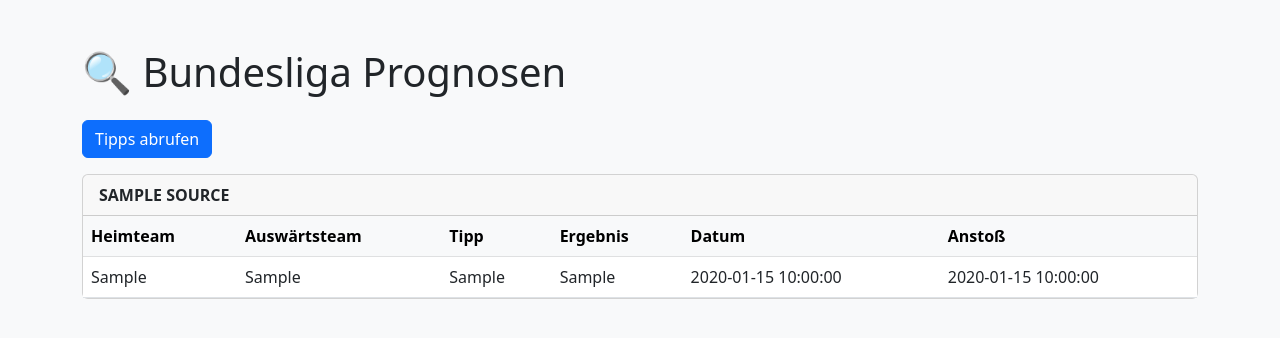
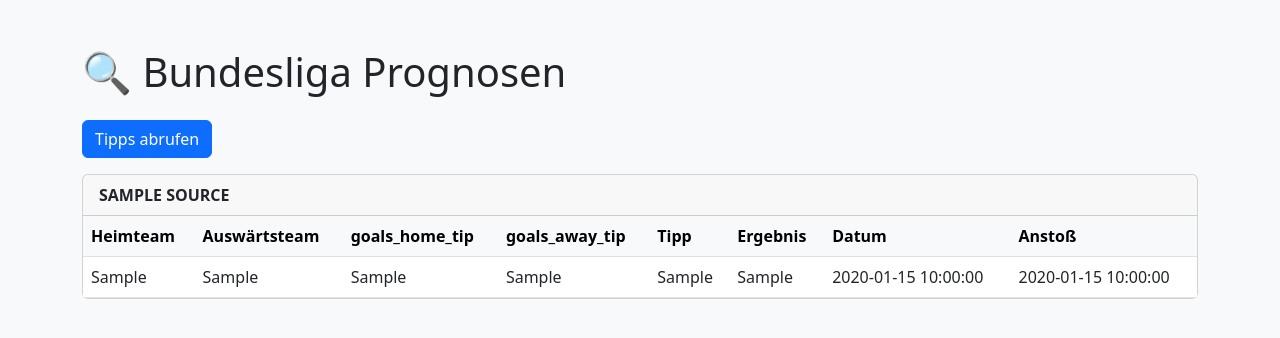
Before and after one commit to MarcSahib/bundesliga-tipp-prognose, a Flask app: template templates/index.html in a window 1280 px wide. Shown: the top 338 px of the page. Run offline with Flask 3, Linux system fonts and the light colour scheme; the template is opened without the code that fills it: most values are stand-ins (such as "Sample title", 1, 10 or a date in 2020).

Commit message:
Add some TODOs

```diff
--- a/scraper/buli_tipphilfe.py
+++ b/scraper/buli_tipphilfe.py
@@ -4,7 +4,7 @@
 
 def scrape_buli_tipphilfe_prognose():
 
-    url = "https://www.buli-tipphilfe.de/"
+    url = "https://www.buli-tipphilfe.de/" # hat scheinbar keine eindeutige URL für spieltag/saison , sollte noch auf https://www.buli-tipphilfe.de/1-bundesliga-tipps geändert werden.
 
     headers = {
         "User-Agent": "Mozilla/5.0 (Windows NT 10.0; Win64; x64) "
--- a/scraper/bundesliga_prognose.py
+++ b/scraper/bundesliga_prognose.py
@@ -4,7 +4,7 @@
 
 def scrape_bundesliga_prognose():
 
-    url = "https://www.bundesliga-prognose.de/"
+    url = "https://www.bundesliga-prognose.de/" # besitzt "/1/2024/29/" -> /<Liga>/Saison/Spieltag
 
     headers = {
         "User-Agent": "Mozilla/5.0 (Windows NT 10.0; Win64; x64) "
--- a/scraper/kicker.py
+++ b/scraper/kicker.py
@@ -4,7 +4,7 @@
 
 def scrape_kicker_prognose():
 
-    url = "https://www.kicker.de/die-bundesliga-prognose-unsere-expertentipps-993443/artikel"
+    url = "https://www.kicker.de/die-bundesliga-prognose-unsere-expertentipps-993443/artikel" # hat scheinbar keine eindeutige URL für Spieltag + saison
 
     headers = {
         "User-Agent": "Mozilla/5.0 (Windows NT 10.0; Win64; x64) "
--- a/scraper/sportwettenvergleich.py
+++ b/scraper/sportwettenvergleich.py
@@ -4,7 +4,7 @@
 
 def scrape_sportwettenvergleich_prognose():
 
-    url  = "https://www.sportwettenvergleich.net/kickform/bundesliga-spieltagstipps"
+    url  = "https://www.sportwettenvergleich.net/kickform/bundesliga-spieltagstipps" # besitzt /30/ -> /<Spieltag>/
 
     headers = {
         "User-Agent": "Mozilla/5.0 (Windows NT 10.0; Win64; x64) "
--- a/templates/index.html
+++ b/templates/index.html
@@ -24,8 +24,8 @@
                             <tr>
                                 <th>Heimteam</th>
                                 <th>Auswärtsteam</th>
-                                <th hidden>Tore Heimteam Tipp</th>
-                                <th hidden>Tore Auswärtsteam Tipp</th>
+                                <th >goals_home_tip</th>
+                                <th >goals_away_tip</th>
                                 <th>Tipp</th>
                                 <th>Ergebnis</th>
                                 <th>Datum</th>
@@ -37,8 +37,8 @@
                                 <tr>
                                     <td>{{ match.get_home_team() }}</td>
                                     <td>{{ match.get_away_team() }}</td>
-                                    <td hidden>{{ match.get_home_goals_tip() }}</td>
-                                    <td hidden>{{ match.get_away_goals_tip() }}</td>
+                                    <td >{{ match.get_home_goals_tip() }}</td>
+                                    <td >{{ match.get_away_goals_tip() }}</td>
                                     <td>{{ match.get_tip() }}</td>
                                     <td>{{ match.get_result() or "-" }}</td>
                                     <td>{{ match.get_date() or "-" }}</td>
```
